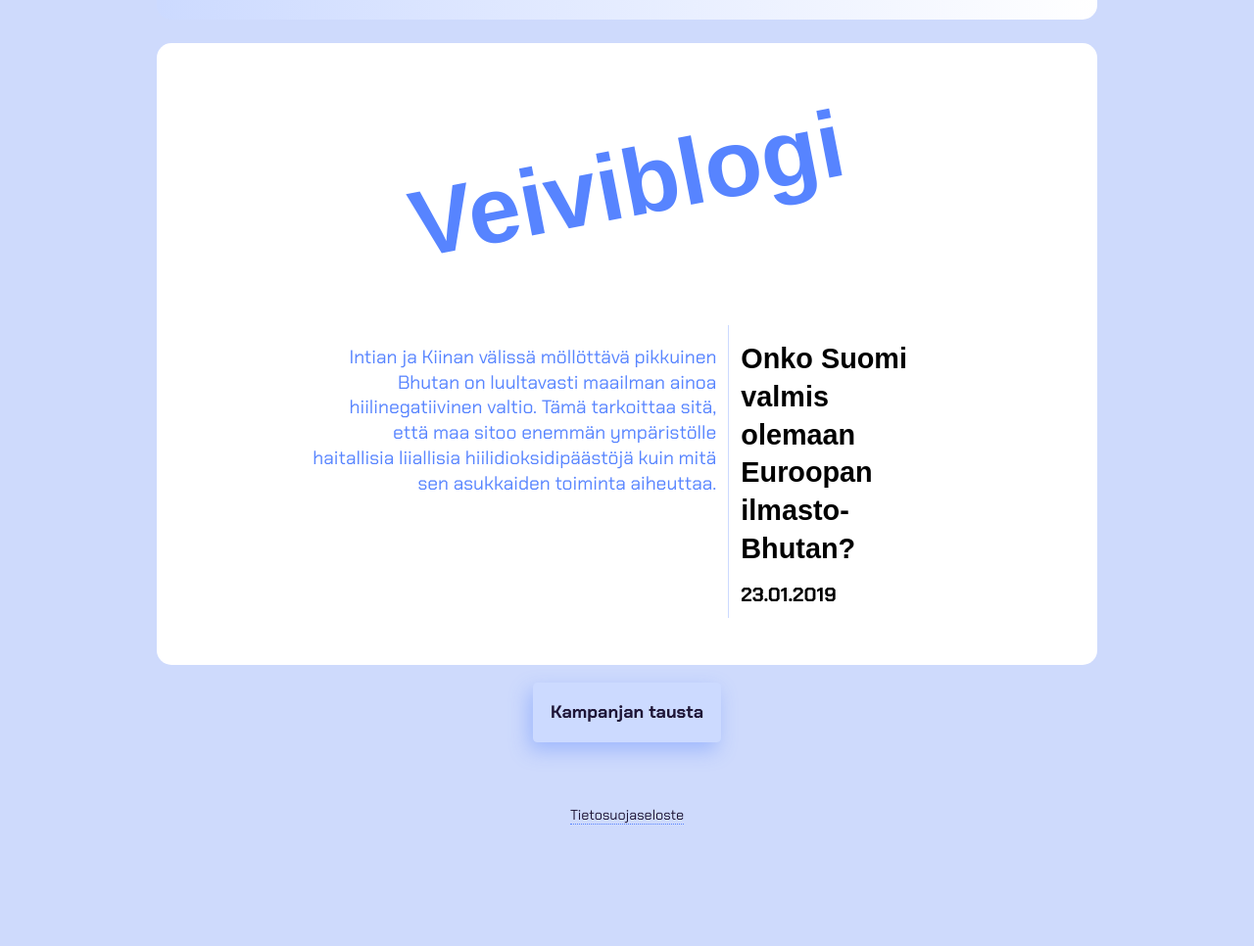
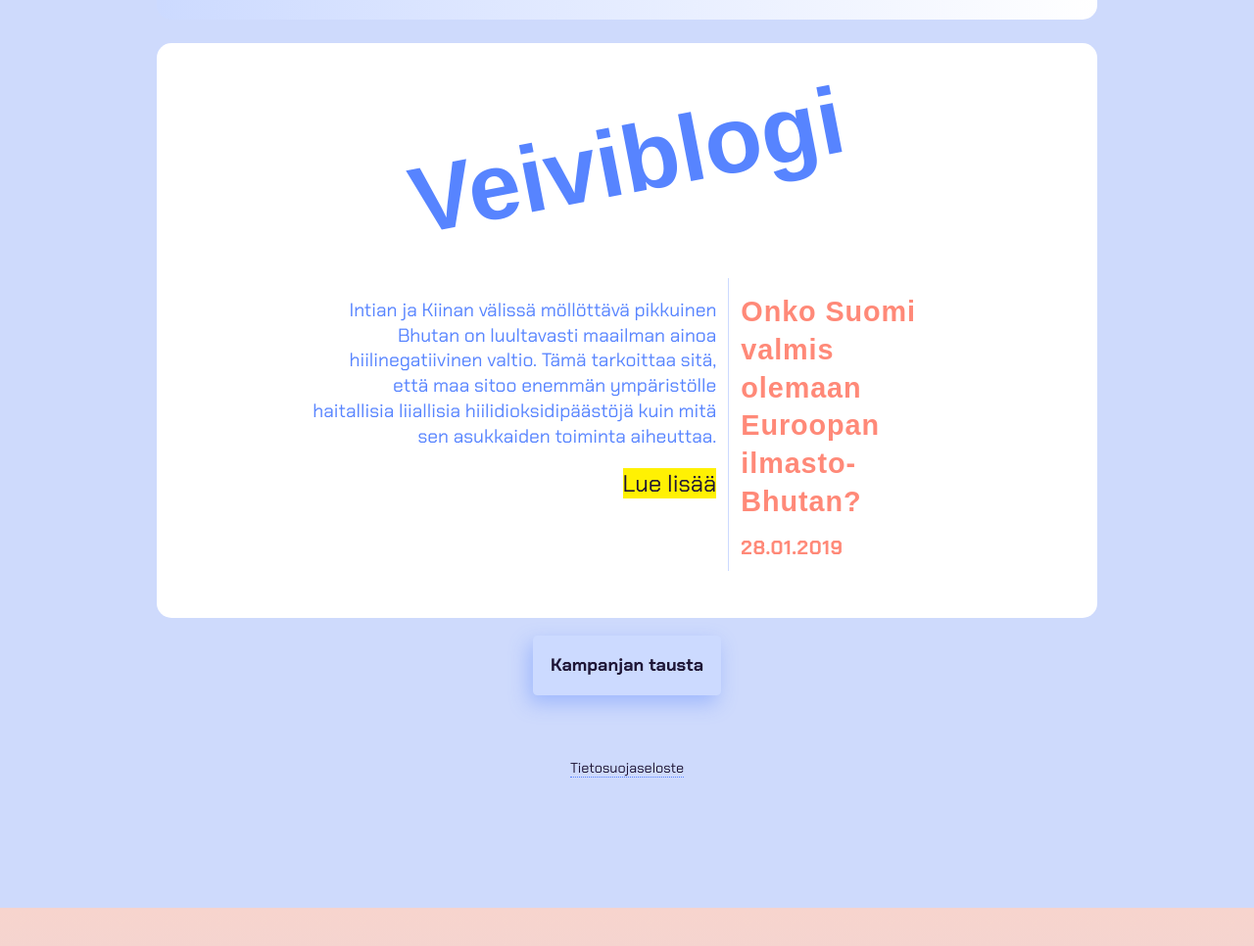
Before and after one commit to ilmastoveivi/ilmastoveivi.github.io, a Jekyll site: the page built from index.md, in a window 1280 px wide, cut to the strip 3024-3999 px from the top of the page. Shown: the top 966 px of the strip at 98% size. Built offline with Jekyll 4.4.1, drawn with Linux system fonts in a browser that asks for light colours; nearby versions of some CDN libraries; some web fonts are replaced; our own code applies the rules of GitHub Pages for plain Markdown files; after the commit the page ends 3951 px from its top, so only the background shows below that.

```diff
--- a/_includes/posts.html
+++ b/_includes/posts.html
@@ -1,14 +1,24 @@
+{% case page.lang %}
+  {% when "fi" %}
+    {% assign read_more = "Lue lisää" %}
+  {% when "en" %}
+    {% assign read_more = "Läs mera" %}
+  {% when 'sv' %}
+    {% assign read_more = "Read more" %}
+{% endcase %}
+
 
     <div class="post-list">
     {% assign posts=site.posts | where:"lang", include.lang %}
           {% tablerow post in posts cols:1 limit:include.limit %}
           <div class="post-list-item">
           <div class="col">
-            <a href="{{ post.url }}"><h3>{{ post.title }}</h3></a>
+            <h3>{{ post.title }}</h3>
             <h5>{{ post.date | date: "%d.%m.%Y" }}</h5>
           </div>
           <div class="col">
             <p>{{ post.description }}</p>
+            <a href="{{ post.url }}">{{read_more}}</a>
           </div>
           </div>
           {% endtablerow %}
--- a/_sass/main.scss
+++ b/_sass/main.scss
@@ -236,10 +236,6 @@ h4 {
     font-style: italic;
 }
 
-h5 {
-  color: black;
-}
-
 p {
   font-weight: $body-weight;
 }
@@ -363,6 +359,7 @@ p {
 
   h2 {
     @include cursive(4em);
+    margin: .5em 0 .5em 0;
   }
 }
 
@@ -408,6 +405,7 @@ p {
 
 #post-title {
   @include shade(left);
+  text-align: center;
 }
 
 .post-content {
@@ -433,6 +431,8 @@ p {
 
     h3, h5 {
       margin: .5em 0 .5em 0;
+      color: #FF8978;
+      letter-spacing: 0.0315em;
     }
 
     .col {
@@ -441,7 +441,7 @@ p {
 
     a {
       &:hover {
-        h3 {transform: translate(2px, -4px);}
+        h3, h5 {transform: translate(2px, -4px);}
         text-shadow: -4px 8px 40px rgba($color-accent2, 0.6);
       }
     }
@@ -481,7 +481,7 @@ p {
   }
 
 .bio-container {
-  margin: 5em 0 8em 0;
+  margin: 5em 0 4em 0;
 
   display: -webkit-flex;
   display: -ms-flexbox;
```
Also changed, not shown: _posts/2019-01-23-suomesta-euroopan-bhutan.md (deleted, +0 -35 lines), _posts/2019-01-28-suomesta-euroopan-bhutan.md (added, +35 -0 lines).
